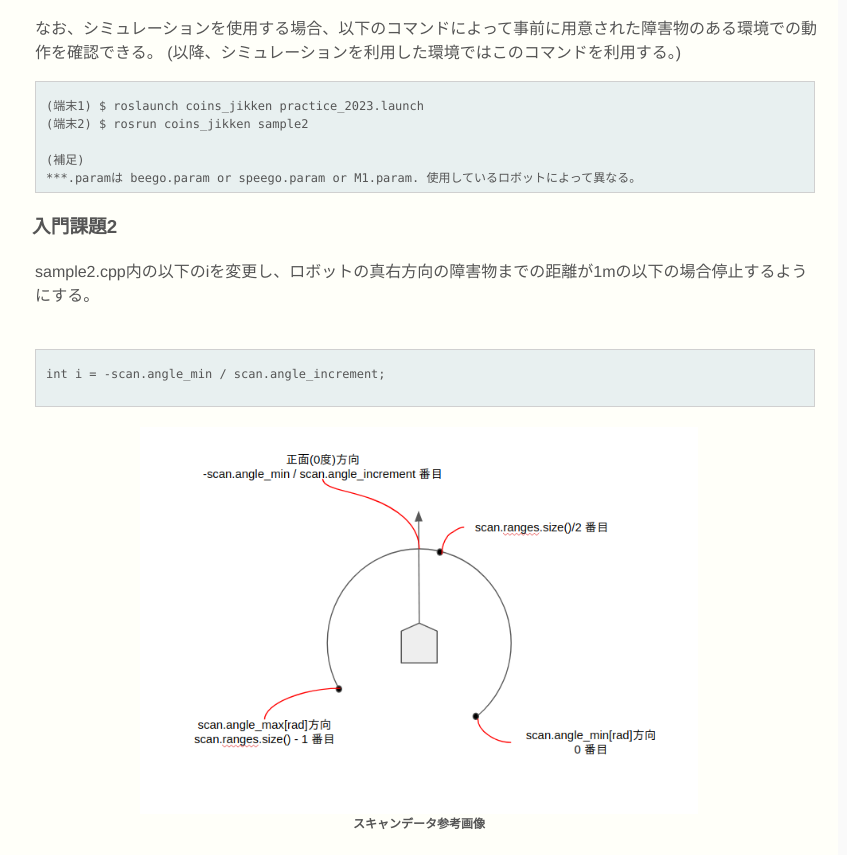
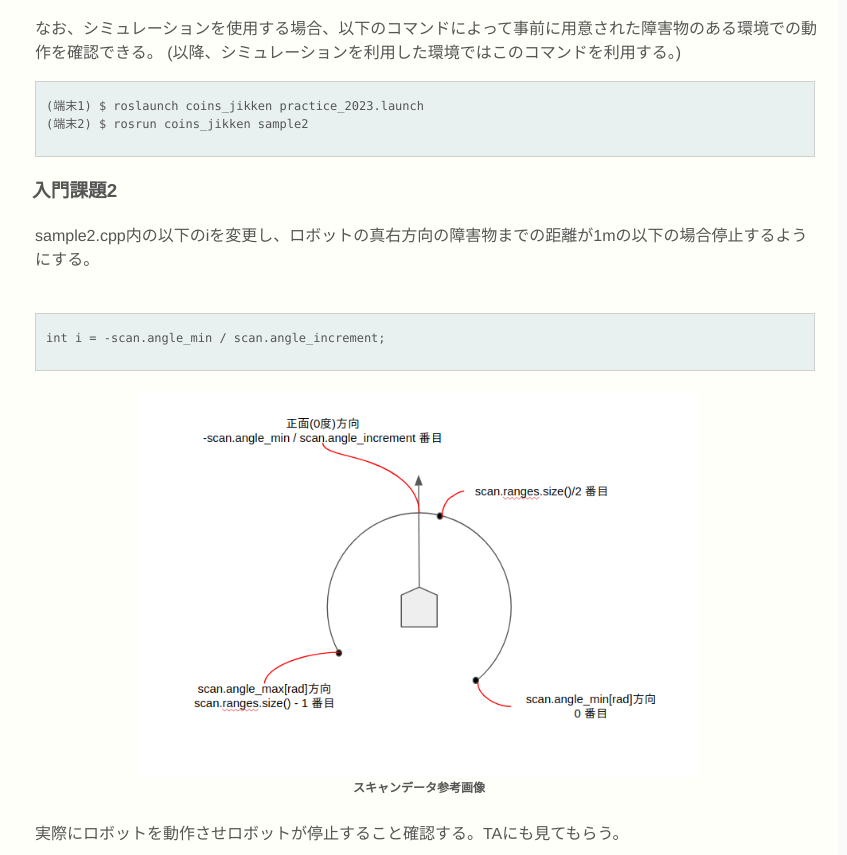
Before and after one commit to ooka-c/coins_jikken_docs_beta, a plain HTML site: page docs/2023_beta/jikken_task.html in a window 1280 px wide. Shown: the part 1296-2151 px from the top of the page, without its empty margins (221-1068 px from the left). Drawn offline with Linux system fonts and the light colour scheme; files that its build step writes are made by us from their sources.

Commit message:
'入門課題ページの一部修正'

```diff
--- a/docs/2023_beta/jikken_task.html
+++ b/docs/2023_beta/jikken_task.html
@@ -135,10 +135,7 @@ $ catkin_make
         <pre>
 (端末1) $ roslaunch coins_jikken practice_2023.launch
 (端末2) $ rosrun coins_jikken sample2
-
-(補足)
-***.paramは beego.param or speego.param or M1.param. 使用しているロボットによって異なる。
-</pre>
+        </pre>
       </div>
 
       <h3>入門課題2</h3>
```
